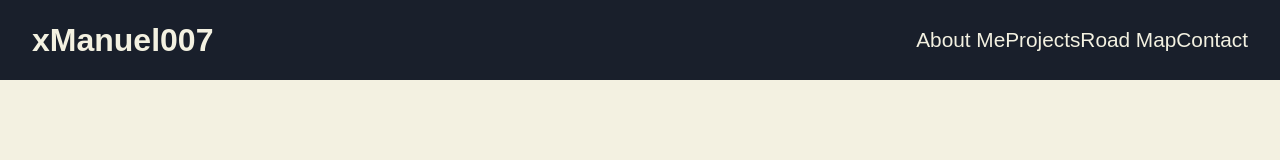
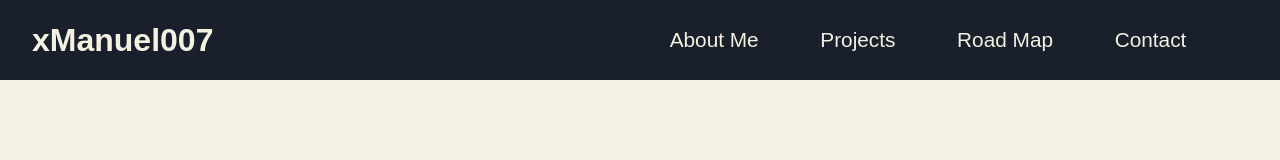
Before and after one commit to xManuel007/portfolio, a React (Create React App) app: page / in a window 1280 px wide. Shown: the top 160 px of the page. Built offline with nearby package versions, Linux system fonts and the light colour scheme.

Commit message:
fix header

```diff
--- a/src/sass/components/_header.scss
+++ b/src/sass/components/_header.scss
@@ -33,7 +33,8 @@
     color: $white;
     margin-right: 2rem;
     font-size: 1.3rem;
-    justify-content: space-around;
+    justify-content: space-evenly;
+    width: 50%;
 
     @include mobile {
       display: none;
```
